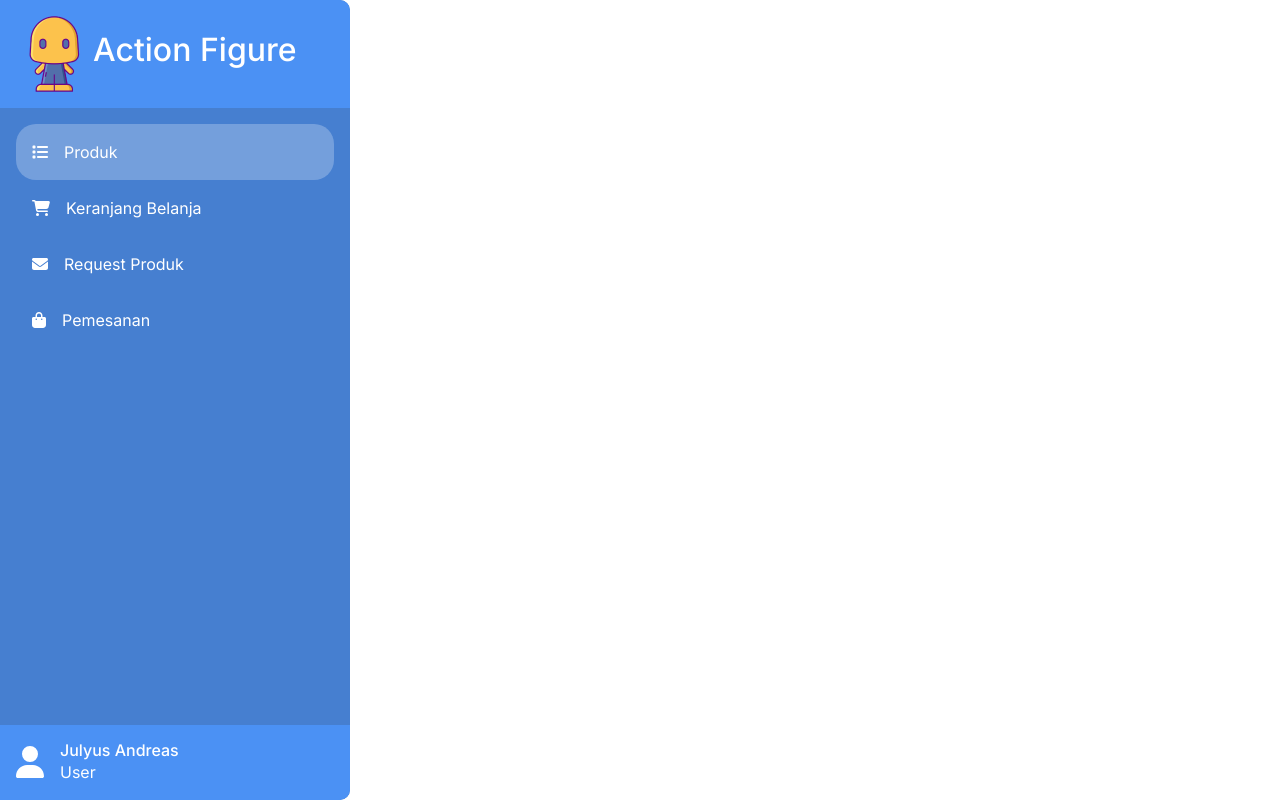
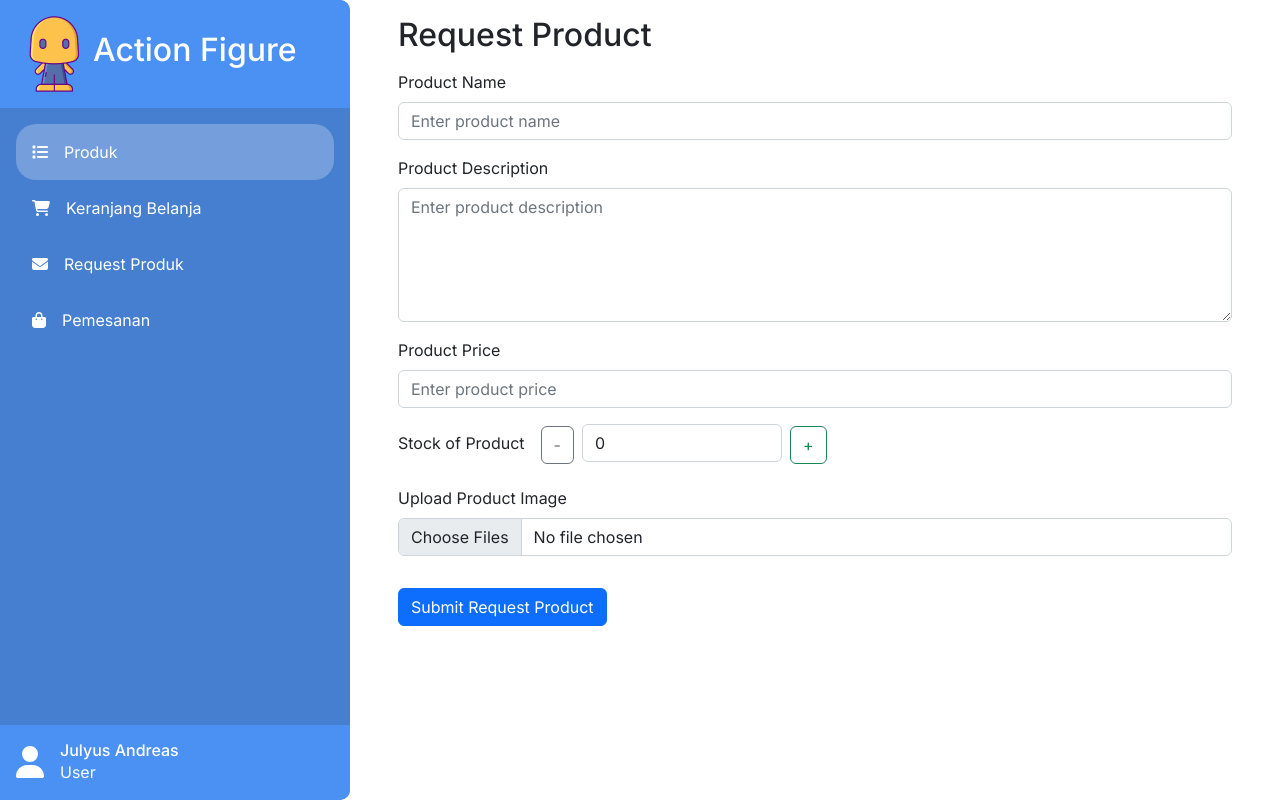
Before and after one commit to TheaKevin/ActionFigure, a React (Create React App) app: page /#/request-product in a window 1280 px wide. Built offline with nearby package versions, Linux system fonts and the light colour scheme.

Commit message:
add request product feature

```diff
--- a/src/Main.js
+++ b/src/Main.js
@@ -13,6 +13,7 @@ import Logo from "./assets/logo.png"
 import { FontAwesomeIcon } from '@fortawesome/react-fontawesome'
 import { faList, faCartShopping, faEnvelope, faBagShopping, faUser } from '@fortawesome/free-solid-svg-icons'
 import { Routes } from "react-router-dom";
+import RequestProduct from "./components/RequestProduct";
 
 class Main extends Component {
   constructor(props) {
@@ -72,6 +73,7 @@ class Main extends Component {
             <Routes>
               <Route path="/" element={ <ProductList/> }/>
               <Route path="/shopping-cart" element={ <ShoppingCart/> }/>
+              <Route path="/request-product" element={ <RequestProduct/> }/>
             </Routes>
           </div>
         </div>
--- a/src/components/RequestProduct.js
+++ b/src/components/RequestProduct.js
@@ -0,0 +1,95 @@
+import { Form, Button } from "react-bootstrap"
+import { Component } from "react"
+import axios from "axios";
+
+class RequestProduct extends Component {
+  constructor(props) {
+    super(props);
+    this.state = {
+      sumOfStock: 0,
+      lastProductId: 0,
+    };
+  }
+
+  render(){
+    const handleAdd = () => {
+      this.setState({sumOfStock : this.state.sumOfStock + 1})
+    }
+
+    const handleReduce = () => {
+      if (this.state.sumOfStock > 0)
+        this.setState({sumOfStock : this.state.sumOfStock - 1})
+    }
+
+    // get latest product id
+    const handleSubmitRequestProduct = (e) => {
+      e.preventDefault();
+
+      fetch("http://localhost:3001/products?_sort=id&_order=desc&_limit=1")
+        .then((response) => response.json())
+        .then((json) => {
+            this.setState({
+                lastProductID: json.id + 1
+            });
+        });
+
+      const formData = new FormData(e.currentTarget);
+
+      axios.post('http://localhost:3001/products', {
+        id: this.state.lastProductId,
+        nama: formData.get("product-name"),
+        detail: formData.get("product-desc"),
+        harga: parseInt(formData.get("product-price")),
+        stok: parseInt(formData.get("product-stock")),
+        gambar: ""
+      })
+      .then(function (response) {
+        alert("Product has been requested!")
+      })
+      .catch(function (error) {
+        alert("Request product failed!")
+      });
+    }
+
+    return(
+      <>
+        <h2 className="mb-3">Request Product</h2>
+
+        <Form onSubmit={handleSubmitRequestProduct}>
+          <Form.Group className="mb-3" controlId="formProductName">
+            <Form.Label>Product Name</Form.Label>
+            <Form.Control name="product-name" type="text" placeholder="Enter product name" />
+          </Form.Group>
+
+          <Form.Group className="mb-3" controlId="formProductDesc">
+            <Form.Label>Product Description</Form.Label>
+            <Form.Control name="product-desc" as="textarea" rows={5} placeholder="Enter product description"/>
+          </Form.Group>
+
+          <Form.Group className="mb-3" controlId="formProductPrice">
+            <Form.Label>Product Price</Form.Label>
+            <Form.Control name="product-price" type="number" placeholder="Enter product price" />
+          </Form.Group>
+
+          <Form.Group className="mb-3" controlId="formProductDesc">
+            <Form.Label>Stock of Product</Form.Label>
+            <Button variant="outline-secondary ms-3" onClick = {()=> handleReduce()}>-</Button>
+            <Form.Control type="number" name="product-stock" min={1} value={this.state.sumOfStock} placeholder="Enter product stock" className="mb-2" readOnly required/>
+            <Button variant="outline-success" onClick = {() => handleAdd()}>+</Button>
+          </Form.Group>
+
+          <Form.Group controlId="formFileMultiple" className="mb-3">
+            <Form.Label>Upload Product Image</Form.Label>
+            <Form.Control type="file" multiple />
+          </Form.Group>
+
+          <Button className="mt-3" variant="primary" type="submit">
+            Submit Request Product
+          </Button>
+        </Form>
+      </>
+    )
+  }
+}
+
+export default RequestProduct
--- a/src/index.css
+++ b/src/index.css
@@ -188,3 +188,9 @@ input.input-stock {
   border-bottom: 1px solid gray;
   border-top: none;
 }
+
+input#formProductDesc {
+  width: 200px;
+  display: inline-flex;
+  margin: 0 .5rem;
+}
```
